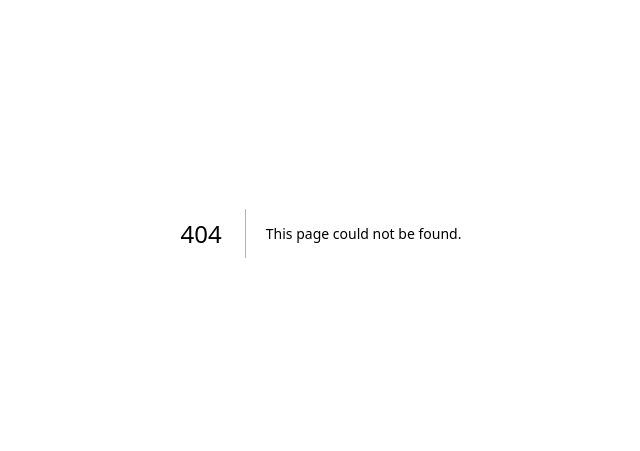
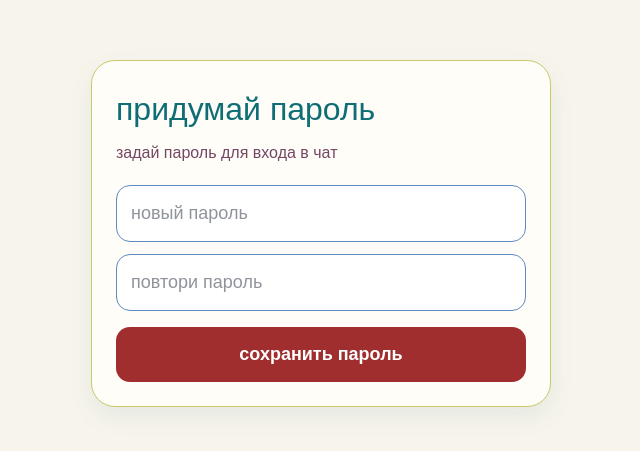
Before and after one commit to electrapower/oedipus_messenger, a Next.js app: page /setup-password in a window 1280 px wide. Before the commit this address had no page. Shown: the part 167-618 px from the top of the page, without its empty margins (319-959 px from the left). Built offline with nearby package versions, Linux system fonts and the light colour scheme; no server answers.

Commit message:
add invite callback and set password flow

```diff
--- /dev/null
+++ b/app/auth/callback/route.tsx
@@ -0,0 +1,20 @@
+import { NextResponse } from 'next/server'
+import { createClient } from '@/lib/supabase/server'
+
+export async function GET(request: Request) {
+  const { searchParams, origin } = new URL(request.url)
+  const code = searchParams.get('code')
+
+  if (!code) {
+    return NextResponse.redirect(`${origin}/login`)
+  }
+
+  const supabase = await createClient()
+  const { error } = await supabase.auth.exchangeCodeForSession(code)
+
+  if (error) {
+    return NextResponse.redirect(`${origin}/login`)
+  }
+
+  return NextResponse.redirect(`${origin}/set-password`)
+}
--- /dev/null
+++ b/app/setup-password/page.tsx
@@ -0,0 +1,141 @@
+'use client'
+
+import { useState } from 'react'
+import { useRouter } from 'next/navigation'
+import { createClient } from '@/lib/supabase/client'
+
+export default function SetPasswordPage() {
+  const supabase = createClient()
+  const router = useRouter()
+
+  const [password, setPassword] = useState('')
+  const [confirmPassword, setConfirmPassword] = useState('')
+  const [loading, setLoading] = useState(false)
+  const [errorText, setErrorText] = useState('')
+
+  async function handleSubmit(e: React.SyntheticEvent<HTMLFormElement>) {
+    e.preventDefault()
+    setErrorText('')
+
+    if (password.length < 8) {
+      setErrorText('пароль должен быть не короче 8 символов')
+      return
+    }
+
+    if (password !== confirmPassword) {
+      setErrorText('пароли не совпадают')
+      return
+    }
+
+    setLoading(true)
+
+    const { error } = await supabase.auth.updateUser({
+      password,
+    })
+
+    setLoading(false)
+
+    if (error) {
+      setErrorText(error.message)
+      return
+    }
+
+    router.push('/chat')
+    router.refresh()
+  }
+
+  return (
+    <main
+      style={{
+        minHeight: '100vh',
+        display: 'grid',
+        placeItems: 'center',
+        padding: 20,
+        background: '#F7F4EC',
+      }}
+    >
+      <div
+        style={{
+          width: '100%',
+          maxWidth: 460,
+          background: '#FFFDF7',
+          border: '1px solid #CEC769',
+          borderRadius: 24,
+          padding: 24,
+          boxShadow: '0 10px 24px rgba(15, 110, 117, 0.08)',
+        }}
+      >
+        <h1 style={{ marginTop: 0, marginBottom: 8, fontSize: 32, color: '#0F6E75' }}>
+          придумай пароль
+        </h1>
+
+        <p style={{ marginTop: 0, marginBottom: 20, color: '#734765' }}>
+          задай пароль для входа в чат
+        </p>
+
+        <form onSubmit={handleSubmit} style={{ display: 'grid', gap: 12 }}>
+          <input
+            type="password"
+            placeholder="новый пароль"
+            value={password}
+            onChange={(e) => setPassword(e.target.value)}
+            required
+            style={{
+              width: '100%',
+              border: '1px solid #5E89C1',
+              borderRadius: 14,
+              padding: 14,
+              fontSize: 18,
+              outline: 'none',
+              background: '#ffffff',
+              color: '#1f2937',
+            }}
+          />
+
+          <input
+            type="password"
+            placeholder="повтори пароль"
+            value={confirmPassword}
+            onChange={(e) => setConfirmPassword(e.target.value)}
+            required
+            style={{
+              width: '100%',
+              border: '1px solid #5E89C1',
+              borderRadius: 14,
+              padding: 14,
+              fontSize: 18,
+              outline: 'none',
+              background: '#ffffff',
+              color: '#1f2937',
+            }}
+          />
+
+          <button
+            type="submit"
+            disabled={loading}
+            style={{
+              marginTop: 4,
+              border: 'none',
+              borderRadius: 14,
+              padding: '14px 18px',
+              fontSize: 18,
+              fontWeight: 700,
+              cursor: loading ? 'not-allowed' : 'pointer',
+              background: '#A12E2F',
+              color: '#ffffff',
+              opacity: loading ? 0.7 : 1,
+            }}
+          >
+            {loading ? 'сохраняем...' : 'сохранить пароль'}
+          </button>
+        </form>
+
+        {errorText && (
+          <p style={{ color: '#A12E2F', marginTop: 14, marginBottom: 0 }}>
+            {errorText}
+          </p>
+        )}
+      </div>
+    </main>
+  )
+}
--- /dev/null
+++ b/scripts/invite-users.mjs
@@ -0,0 +1,39 @@
+import { createClient } from '@supabase/supabase-js'
+import process from 'node:process'
+
+const supabaseUrl = process.env.NEXT_PUBLIC_SUPABASE_URL
+const serviceRoleKey = process.env.SUPABASE_SERVICE_ROLE_KEY
+
+if (!supabaseUrl || !serviceRoleKey) {
+  throw new Error('не хватает NEXT_PUBLIC_SUPABASE_URL или SUPABASE_SERVICE_ROLE_KEY')
+}
+
+const supabase = createClient(supabaseUrl, serviceRoleKey)
+
+const emails = [
+  'test@example.com',
+]
+
+async function inviteAll() {
+  for (const email of emails) {
+    const { error } = await supabase.auth.admin.inviteUserByEmail(email, {
+      redirectTo: 'https://oedipus-messenger.vercel.app/auth/callback',
+    })
+
+    if (error) {
+      console.error(`ERROR: ${email} -> ${error.message}`)
+    } else {
+      console.log(`INVITED: ${email}`)
+    }
+  }
+}
+
+inviteAll()
+  .then(() => {
+    console.log('Готово')
+    process.exit(0)
+  })
+  .catch((err) => {
+    console.error(err)
+    process.exit(1)
+  })
```
